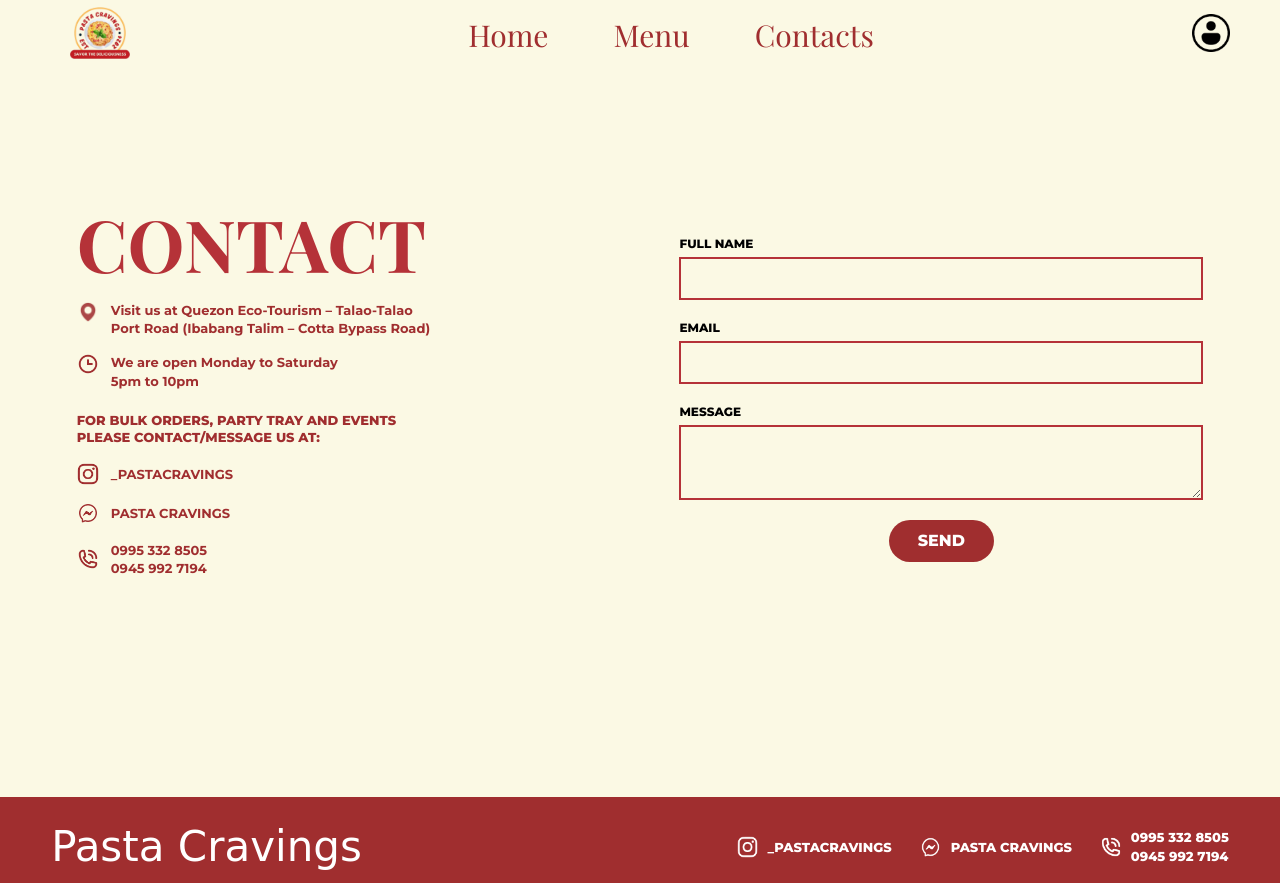
After one commit to Sepillo-C/Pasta-Cravings-Django, a Django app: page /contacts/ in a window 1280 px wide. The commit adds this page. Run offline with Django 5.2, Linux system fonts and the light colour scheme.

Commit message:
contact and footer

```diff
--- a/apps/home/urls.py
+++ b/apps/home/urls.py
@@ -4,4 +4,5 @@
 urlpatterns = [
     path("", views.home, name="home"),
     path("menu/", views.menu, name="menu"),
+    path("contacts/", views.contact_view, name="contacts"),
 ]
--- a/apps/home/views.py
+++ b/apps/home/views.py
@@ -5,3 +5,6 @@
 
 def menu(request):
     return render(request, "menu.html")
+
+def contact_view(request):
+    return render(request, "contact.html")
--- /dev/null
+++ b/static/css/components/footer.css
@@ -0,0 +1,90 @@
+.site-footer {
+    width: 100%;
+    min-height: 75px;
+    padding: 12px 4%;
+    background: #A02E2F;
+
+    display: flex;
+    align-items: center;
+    justify-content: space-between;
+    gap: 20px;
+
+    font-family: "Montserrat", sans-serif;
+}
+
+/* Logo Text */
+.footer-logo {
+    color: #fff;
+    font-family: "Great Vibes", cursive;
+    font-size: 42px;
+    font-weight: 400;
+    white-space: nowrap;
+}
+
+/* Contacts */
+.footer-contacts {
+    display: flex;
+    align-items: center;
+    justify-content: flex-end;
+    gap: 28px;
+}
+
+.footer-item {
+    display: flex;
+    align-items: center;
+    gap: 9px;
+
+    color: #fff;
+    text-decoration: none;
+    font-size: 13px;
+    font-weight: 800;
+    white-space: nowrap;
+}
+
+.footer-item img {
+    width: 22px;
+    height: 22px;
+    object-fit: contain;
+}
+
+.footer-phone div {
+    display: flex;
+    flex-direction: column;
+    gap: 3px;
+}
+
+/* Hover */
+.footer-item:hover {
+    opacity: .8;
+}
+
+.site-footer {
+    margin-top: 0;
+    padding: 22px 4% 12px;
+}
+
+/* Responsive */
+@media (max-width: 750px) {
+    .site-footer {
+        flex-direction: column;
+        padding: 15px;
+        gap: 15px;
+    }
+
+    .footer-logo {
+        font-size: 38px;
+    }
+
+    .footer-contacts {
+        flex-wrap: wrap;
+        justify-content: center;
+        gap: 18px;
+    }
+}
+
+@media (max-width: 450px) {
+    .footer-contacts {
+        flex-direction: column;
+        align-items: flex-start;
+    }
+}
--- /dev/null
+++ b/static/css/contact.css
@@ -0,0 +1,235 @@
+* {
+    box-sizing: border-box;
+}
+
+* {
+    margin: 0;
+    padding: 0;
+    box-sizing: border-box;
+}
+
+html,
+body {
+    width: 100%;
+    min-height: 100%;
+}
+
+body {
+    background: #FBF9E4;
+    overflow-x: hidden;
+}
+
+.page-layout {
+    width: 100%;
+    min-height: 100vh;
+    display: flex;
+    flex-direction: column;
+}
+
+/* CONTACT PAGE */
+
+.contact-page {
+    position: relative;
+    width: 100%;
+    min-height: 100vh;
+    flex: 1;
+
+    padding: 45px 6%;
+
+    display: grid;
+    grid-template-columns: 1fr 1fr;
+    align-content: center;
+    gap: 7%;
+
+    background: #FBF9E4;
+    color: #A02E2F;
+    font-family: "Montserrat", sans-serif;
+
+    border-bottom: 3px solid #A02E2F;
+}
+
+/* LEFT SIDE */
+
+.contact-info h1 {
+    margin: 0 0 18px;
+    color: #B53238;
+    font-family: "Playfair Display", serif;
+    font-size: clamp(48px, 7vw, 72px);
+    font-weight: 700;
+    line-height: 1.1;
+}
+
+.contact-detail {
+    display: flex;
+    align-items: flex-start;
+    gap: 12px;
+    margin-bottom: 16px;
+    color: #A02E2F;
+    text-decoration: none;
+}
+
+.contact-detail p {
+    margin: 0;
+    font-size: 13px;
+    font-weight: 700;
+    line-height: 1.4;
+}
+
+.contact-icon {
+    flex: 0 0 22px;
+    width: 22px;
+    height: 22px;
+    object-fit: contain;
+}
+
+.contact-message {
+    margin: 22px 0 16px;
+    font-size: 13px;
+    font-weight: 800;
+    line-height: 1.35;
+}
+
+.social-link {
+    align-items: center;
+    margin-bottom: 17px;
+}
+
+.social-link:hover {
+    opacity: .7;
+}
+
+.phone-detail {
+    align-items: center;
+}
+
+
+/* RIGHT SIDE - FORM */
+
+.contact-form-section {
+    display: flex;
+    align-items: center;
+}
+
+.contact-form {
+    width: 100%;
+    display: flex;
+    flex-direction: column;
+    gap: 20px;
+}
+
+.form-group {
+    display: flex;
+    flex-direction: column;
+    gap: 6px;
+}
+
+.form-group label {
+    color: #000;
+    font-size: 12px;
+    font-weight: 800;
+}
+
+.form-group input,
+.form-group textarea {
+    width: 100%;
+    border: 2.5px solid #B53238;
+    border-radius: 0;
+    background: transparent;
+    padding: 10px 12px;
+    color: #000;
+    font-family: "Montserrat", sans-serif;
+    font-size: 14px;
+    outline: none;
+}
+
+.form-group input {
+    height: 43px;
+}
+
+.form-group textarea {
+    height: 75px;
+    resize: vertical;
+}
+
+.form-group input:focus,
+.form-group textarea:focus {
+    border-color: #A02E2F;
+    box-shadow: 0 0 0 2px rgba(160, 46, 47, .12);
+}
+
+
+/* SEND BUTTON */
+
+.send-btn {
+    align-self: center;
+    min-width: 105px;
+    height: 42px;
+    padding: 0 24px;
+    border: none;
+    border-radius: 30px;
+    background: #A02E2F;
+    color: #fff;
+    font-family: "Montserrat", sans-serif;
+    font-size: 16px;
+    font-weight: 800;
+    cursor: pointer;
+    transition: background .2s ease, transform .2s ease;
+}
+
+.send-btn:hover {
+    background: #B53238;
+    transform: translateY(-2px);
+}
+
+
+/* TABLET */
+
+@media (max-width: 850px) {
+    .contact-page {
+        padding: 35px 5%;
+        gap: 5%;
+    }
+
+    .contact-info h1 {
+        font-size: 52px;
+    }
+
+    .contact-detail p,
+    .contact-message {
+        font-size: 12px;
+    }
+}
+
+
+/* MOBILE */
+
+@media (max-width: 700px) {
+    .contact-page {
+        grid-template-columns: 1fr;
+        gap: 35px;
+        padding: 30px 7%;
+    }
+
+    .contact-info h1 {
+        font-size: 48px;
+    }
+
+    .contact-form-section {
+        width: 100%;
+    }
+}
+
+@media (max-width: 400px) {
+    .contact-page {
+        padding: 25px 5%;
+    }
+
+    .contact-info h1 {
+        font-size: 42px;
+    }
+
+    .contact-detail p,
+    .contact-message {
+        font-size: 11px;
+    }
+}
--- a/templates/base.html
+++ b/templates/base.html
@@ -7,6 +7,7 @@
     <title>{% block title %}Pasta Cravings{% endblock %}</title>
 
     <link rel="stylesheet" href="{% static 'css/components/navbar.css' %}">
+    <link rel="stylesheet" href="{% static 'css/components/footer.css' %}">
 
     {% block extra_css %}{% endblock %}
 </head>
@@ -18,6 +19,8 @@
         {% endblock %}
 
         {% block content %}{% endblock %}
+
+        {% include "components/footer.html" %}
     </div>
 
 </body>
--- a/templates/components/footer.html
+++ b/templates/components/footer.html
@@ -0,0 +1,31 @@
+{% load static %}
+
+<footer class="site-footer">
+
+    <div class="footer-logo">
+        Pasta Cravings
+    </div>
+
+    <div class="footer-contacts">
+
+        <a href="https://www.instagram.com/_PASTACRAVINGS/" target="_blank" class="footer-item">
+            <img src="{% static 'icons/inst_footer.png' %}" alt="Instagram">
+            <span>_PASTACRAVINGS</span>
+        </a>
+
+        <a href="https://www.facebook.com/" target="_blank" class="footer-item">
+            <img src="{% static 'icons/mess_footer.png' %}" alt="Messenger">
+            <span>PASTA CRAVINGS</span>
+        </a>
+
+        <div class="footer-item footer-phone">
+            <img src="{% static 'icons/phone_footer.png' %}" alt="Phone">
+            <div>
+                <span>0995 332 8505</span>
+                <span>0945 992 7194</span>
+            </div>
+        </div>
+
+    </div>
+
+</footer>
--- /dev/null
+++ b/templates/contact.html
@@ -0,0 +1,93 @@
+{% extends "base.html" %}
+{% load static %}
+
+{% block title %}Contact | Pasta Cravings{% endblock %}
+
+{% block extra_css %}
+<link rel="preconnect" href="https://fonts.googleapis.com">
+<link rel="preconnect" href="https://fonts.gstatic.com" crossorigin>
+<link href="https://fonts.googleapis.com/css2?family=Montserrat:wght@400;500;600;700;800&family=Playfair+Display:wght@600;700&display=swap" rel="stylesheet">
+
+<link rel="stylesheet" href="{% static 'css/contact.css' %}">
+{% endblock %}
+
+{% block content %}
+
+<main class="contact-page">
+
+    <section class="contact-info">
+
+        <h1>CONTACT</h1>
+
+        <div class="contact-detail">
+            <img src="{% static 'icons/loc_contact.png' %}" alt="Location" class="contact-icon">
+            <p>
+                Visit us at Quezon Eco-Tourism – Talao-Talao<br>
+                Port Road (Ibabang Talim – Cotta Bypass Road)
+            </p>
+        </div>
+
+        <div class="contact-detail">
+            <img src="{% static 'icons/time_contact.png' %}" alt="Operating hours" class="contact-icon">
+            <p>
+                We are open Monday to Saturday<br>
+                5pm to 10pm
+            </p>
+        </div>
+
+        <div class="contact-message">
+            FOR BULK ORDERS, PARTY TRAY AND EVENTS<br>
+            PLEASE CONTACT/MESSAGE US AT:
+        </div>
+
+        <a href="https://www.instagram.com/_PASTACRAVINGS/" target="_blank" class="contact-detail social-link">
+            <img src="{% static 'icons/inst_contact.png' %}" alt="Instagram" class="contact-icon">
+            <p>_PASTACRAVINGS</p>
+        </a>
+
+        <a href="https://www.facebook.com/" target="_blank" class="contact-detail social-link">
+            <img src="{% static 'icons/mess_contact.png' %}" alt="Messenger" class="contact-icon">
+            <p>PASTA CRAVINGS</p>
+        </a>
+
+        <div class="contact-detail phone-detail">
+            <img src="{% static 'icons/phone_contact.png' %}" alt="Phone" class="contact-icon">
+            <p>
+                0995 332 8505<br>
+                0945 992 7194
+            </p>
+        </div>
+
+    </section>
+
+
+    <section class="contact-form-section">
+
+        <form class="contact-form" method="POST">
+
+            {% csrf_token %}
+
+            <div class="form-group">
+                <label for="full-name">FULL NAME</label>
+                <input type="text" id="full-name" name="full_name" required>
+            </div>
+
+            <div class="form-group">
+                <label for="email">EMAIL</label>
+                <input type="email" id="email" name="email" required>
+            </div>
+
+            <div class="form-group">
+                <label for="message">MESSAGE</label>
+                <textarea id="message" name="message" required></textarea>
+            </div>
+
+            <button type="submit" class="send-btn">SEND</button>
+
+        </form>
+
+    </section>
+
+</main>
+
+{% endblock %}
```
Also changed, not shown: static/css/style.css (+7 -4 lines), static/icons/inst_contact.png (added), static/icons/inst_footer.png (added), static/icons/loc_contact.png (added), static/icons/mess_contact.png (added), static/icons/mess_footer.png (added), static/icons/phone_contact.png (added), static/icons/phone_footer.png (added), static/icons/time_contact.png (added).
